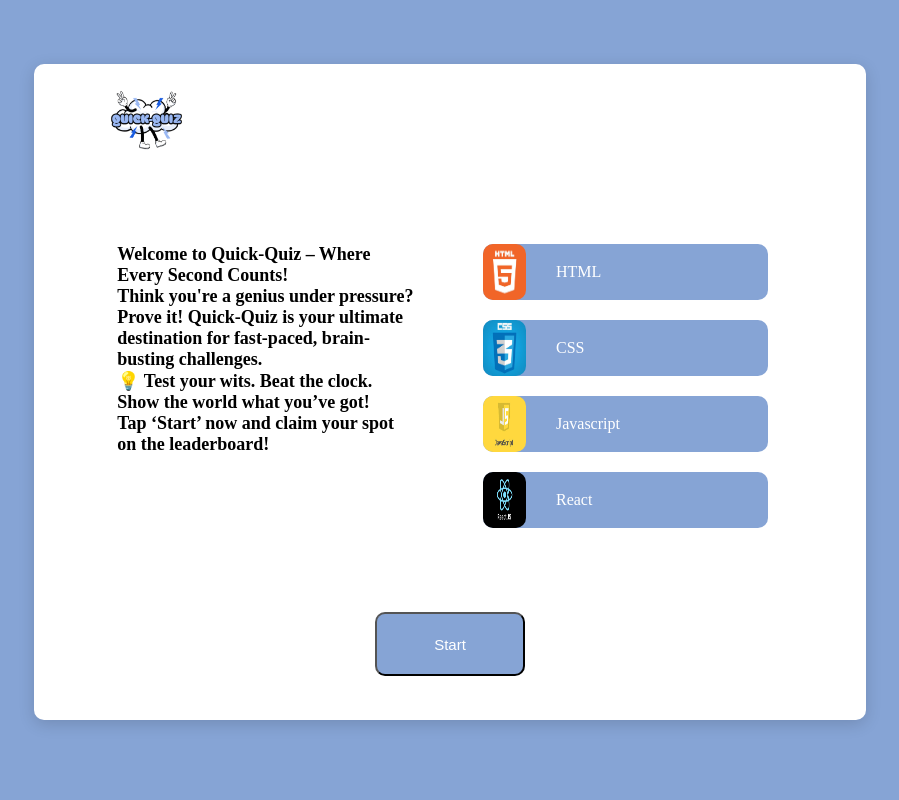
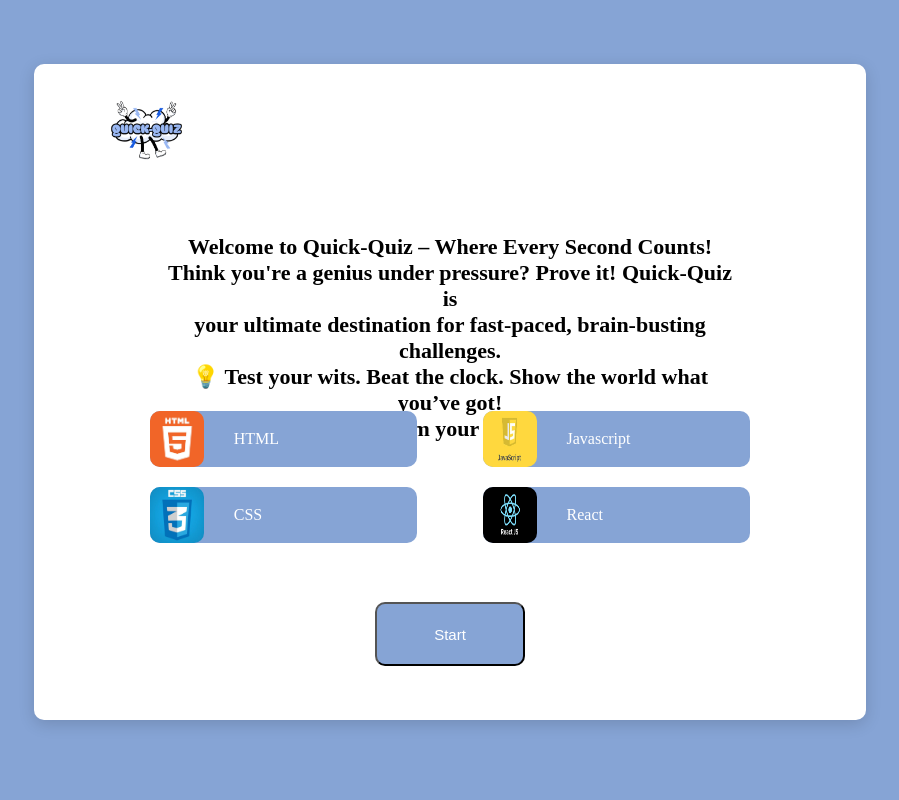
Before and after one commit to morris-codes/QuickQuiz, a React (Vite) app: page / in a window 1280 px wide. Shown: the top 800 px of the page, without its empty margins (190-1089 px from the left). Built offline with nearby package versions, Linux system fonts and the light colour scheme.

Commit message:
redesigned landing-page

```diff
--- a/src/Components/Quiz/Quiz.css
+++ b/src/Components/Quiz/Quiz.css
@@ -23,41 +23,52 @@
     padding-left: 50px;
 }
 .welcome, .question-1 {
+    /* border: 1px solid red; */
     width: 80%;
     height: 45vh;
     margin: 0 auto;
     position: relative;
-    padding-top: 60px;
+    padding-top: 2px;
     display: flex;
-    justify-content: space-between;
+    flex-direction: column;
+    justify-content: space-evenly;
 }
 .welc, .que-1 {
-    width: 45%;
-    height: 30vh;
+    width: 85%;
+    height: 18vh;
+    margin: 0 auto;
 }
 .welc h6, .que-1 h6 {
-    font-size: 18px;
+    font-size: 22px;
     color: #000;
+    text-align: center;
+}
+.course-home {
+    width: 100%;
+    height: 20vh;
+    display: flex;
 }
 .course, .option-1 {
-    width: 45%;
-    height: 40vh;
+    width: 100%;
+    height: 18vh;
+    margin-top: 15px;
     display: flex;
     flex-direction: column;
     justify-content: space-between;
 }
 .course ul li, .option-1 ul li {
-    width: 95%;
+    width: 80%;
     height: 7vh;
     background-color:  hsl(217, 48%, 68%);
     border-radius: 10px;
     display: flex;
+    margin: 0 auto;
     margin-bottom: 20px;
     gap: 30px;
     cursor: pointer;
 }
 .course ul li img, .option-1 ul li img {
-    width: 15%;
+    width: 20%;
     height: 7vh;
     border-radius: 10px;
 }
--- a/src/Components/Quiz/Quiz.jsx
+++ b/src/Components/Quiz/Quiz.jsx
@@ -14,8 +14,9 @@
             </div>
             <div class="welcome">
                 <div class="welc">
-                    <h6>Welcome to Quick-Quiz – Where Every Second Counts! <br />Think you're a genius under pressure? Prove it! Quick-Quiz is your ultimate destination for fast-paced, brain-busting challenges. <br />💡 Test your wits. Beat the clock. Show the world what you’ve got! <br />Tap ‘Start’ now and claim your spot on the leaderboard!</h6>
+                    <h6>Welcome to Quick-Quiz – Where Every Second Counts! <br />Think you're a genius under pressure? Prove it! Quick-Quiz is <br />your ultimate destination for fast-paced, brain-busting challenges. <br />💡 Test your wits. Beat the clock. Show the world what you’ve got! <br />Tap ‘Start’ now and claim your spot on the leaderboard!</h6>
                 </div>
+                <div className='course-home'>
                 <div class="course">
                     <ul>
                         <li>
@@ -26,7 +27,11 @@
                             <img src="/public/css.jpg" alt="" />
                             <p>CSS</p>
                         </li>
-                        <li>
+                    </ul>
+                </div>
+                <div className='course'>
+                    <ul>
+                    <li>
                             <img src="/public/JS.jpg" alt="" />
                             <p>Javascript</p>
                         </li>
@@ -35,6 +40,7 @@
                             <p>React</p>
                         </li>
                     </ul>
+                </div>
                 </div>
             </div>
             <div class="l-nav">
@@ -51,6 +57,7 @@
                 <div class="que-1">
                     <h6>What does HTML stand for?</h6>
                 </div>
+                <div className='course-home'>
                 <div class="option-1">
                     <ul>
                         <li>
@@ -61,7 +68,12 @@
                             <img src="/public/B.jpg" alt="" />
                             <p>HyperText Markdown Language</p>
                         </li>
-                        <li>
+
+                    </ul>
+                </div>
+                <div className='option-1'>
+                    <ul>
+                    <li>
                             <img src="/public/C.jpg" alt="" />
                             <p>HighText Markup Language</p>
                         </li>
@@ -69,8 +81,12 @@
                             <img src="/public/D.jpg" alt="" />
                             <p>HyperTool Markup Language</p>
                         </li>
+
                     </ul>
                 </div>
+                </div>
+
+
             </div>
             <div class="nav">
                 <button>Next</button>
```
